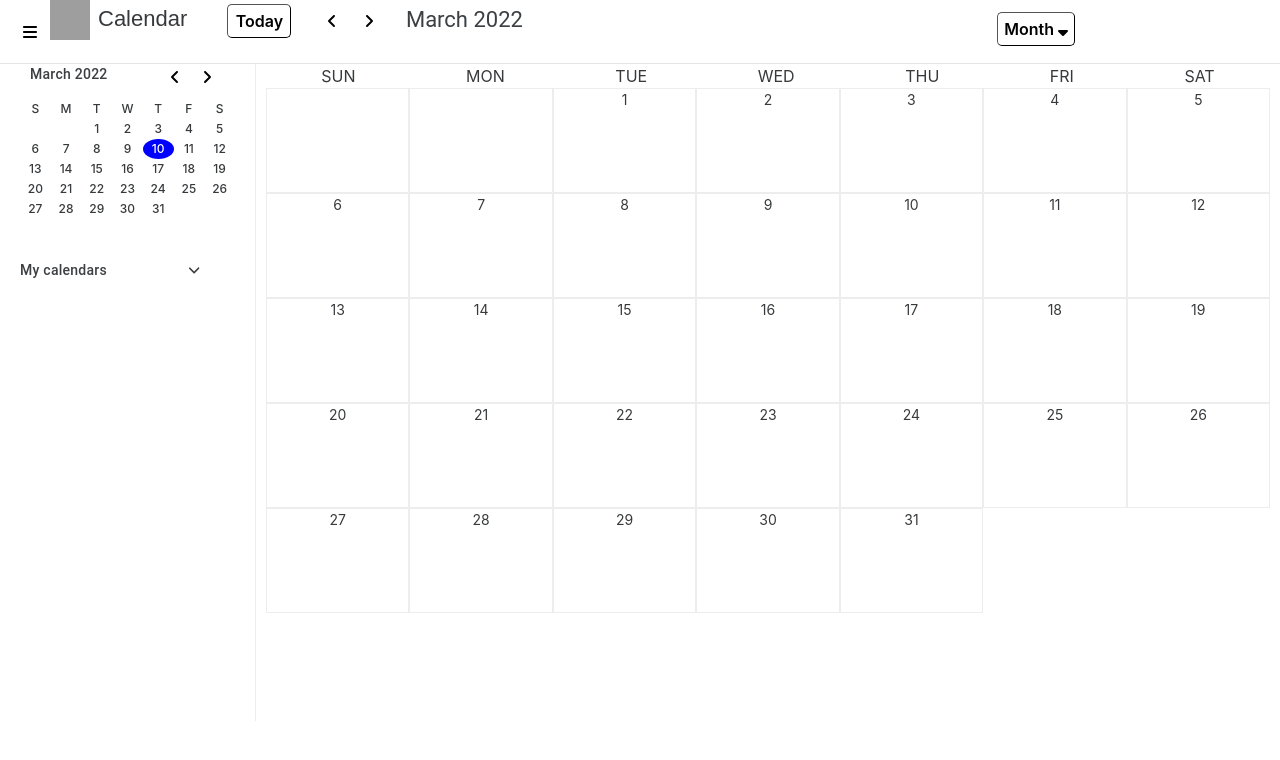
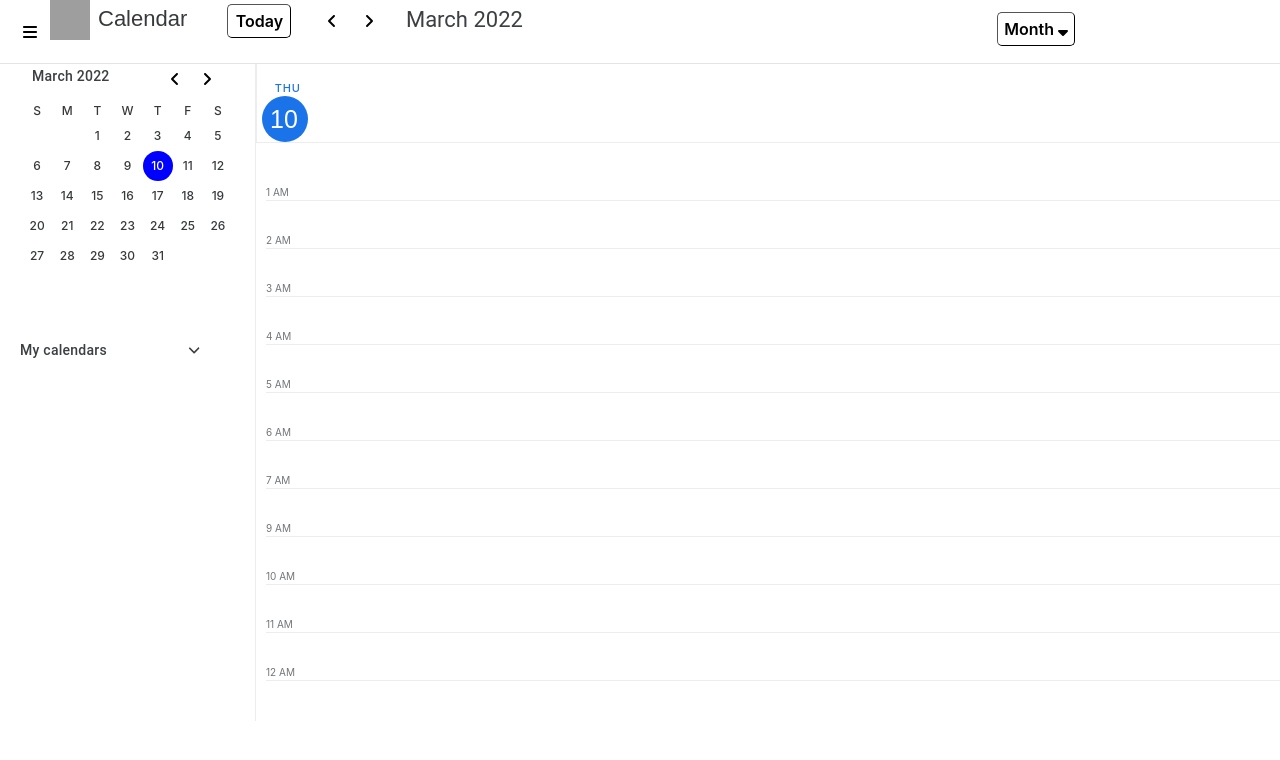
Before and after one commit to vmarinov/MonthlyViewComponent, an Angular app: page /#/day in a window 1280 px wide. Before the commit this address led to /#/. Shown: the top 760 px of the page. Built offline with nearby package versions, Linux system fonts and the light colour scheme; grey boxes are pictures that could not be loaded.

Commit message:
Changes to left nav calendar

```diff
--- a/src/Calendars/dailyCalendar.component.ts
+++ b/src/Calendars/dailyCalendar.component.ts
@@ -3,6 +3,9 @@ import { Subscription } from "rxjs";
 import { CalendarEventsService } from "src/Services/calendarEventsService.class";
 
 const HOURS = [1, 2, 3, 4, 5, 6, 7, 9, 10, 11, 12, 1, 2, 3, 4, 5, 6, 7, 8, 9, 10, 11];
+const HRS = ['1 AM', '2 AM', '3 AM', '4 AM', '5 AM', '6 AM', '7 AM', '8 AM',
+    '9 AM', '10 AM', '11 AM', '12 PM', '1 PM', '2 PM', '3 PM', '4 PM', '5 PM',
+    '6 PM', '7 PM', '8 PM', '9 PM', '10 PM', '11 PM'];
 
 @Component({
     selector: 'daily-calendar',
@@ -18,7 +21,6 @@ export class DailyCalendarComponent implements OnDestroy {
     eventsSubscription: Subscription;
     dateSubscription: Subscription;
     hours = HOURS;
-    hourlyEvents: Map<any, any> = new Map<any, any>();
     hoursAndEvents: Map<any, any> = new Map<any, any>();
     events: any;
 
@@ -54,7 +56,7 @@ export class DailyCalendarComponent implements OnDestroy {
             this.events.forEach((element: any) => {
                 Object.assign(element,
                     {
-                        interval: Math.abs(element.ends.substring(0, 2) - element.starts.substring(0, 2)) + 1,
+                        interval: Math.abs(element.ends.substring(0, 2) - element.starts.substring(0, 2)),
                         startTime: element.starts.substring(0, 2)
                     })
             });
--- a/src/Calendars/dailyCalendar.css
+++ b/src/Calendars/dailyCalendar.css
@@ -3,18 +3,31 @@
     overflow-y: auto;
     overflow-x: hidden;
     width: 100%;
-    height: 600px;
+    height: 560px;
     grid-template-rows: auto-fill 48px;
     grid-template-columns: 1fr;
+    scrollbar-width: 1px;
 }
 
 .daily-calendar-header {
+    top: 0;
+    left: 0;
     display: flex;
     flex-direction: column;
     width: 100%;
     height: 100%;
     border-bottom: 1px solid rgb(211, 211, 211, .4);
     border-left: 1px solid rgb(211, 211, 211, .4);
+    margin-bottom: 10px;
+    z-index: 999;
+}
+
+::-webkit-scrollbar {
+    width: 5px;
+}
+
+::-webkit-scrollbar-thumb {
+    background-color: #70757a;
 }
 
 .daily-calendar-weekday {
--- a/src/Calendars/daily_calendar.template.html
+++ b/src/Calendars/daily_calendar.template.html
@@ -1,4 +1,3 @@
-<div id="daily-calendar-layout">
 <div class="daily-calendar-header">
     <div class="daily-calendar-weekday"
         [ngClass]="{'current-weekday': currentDate.getDate() == shownDate.getDate() &&
@@ -13,10 +12,11 @@
         {{ selectedDate }}
     </div>
 </div>
+<div id="daily-calendar-layout">
     <div *ngFor="let hr of hours; let i = index" class="time">
         <span class="hour">{{ hr }} {{ i < 11 ? 'AM' : 'PM' }}</span>
         <span  *ngFor="let event of events; let j = index">
-            <span class="hourly-event" *ngIf="(event?.startTime == i + 2) &&
+            <span class="hourly-event" *ngIf="(event?.startTime == i + 1) &&
                     shownDate.getDate() == event.date.getDate() &&
                     (shownDate.getMonth() == event.date.getMonth() ||
                     shownDate.getMonth() == event.date.getMonth() - 1)"
--- a/src/index.html
+++ b/src/index.html
@@ -184,6 +184,8 @@
       height: 196px;
       float: left;
       margin-left: 20px;
+      margin-bottom: 80px;
+      padding: 2px;
     }
 
     .calendar-nav {
@@ -218,6 +220,8 @@
     }
 
     .calendar-date {
+      width: 30px;
+      height: 30px;
       margin-top: 20px;
       margin-right: 20px;
     }
```
Lines whose indentation alone changed are shown as unchanged.
